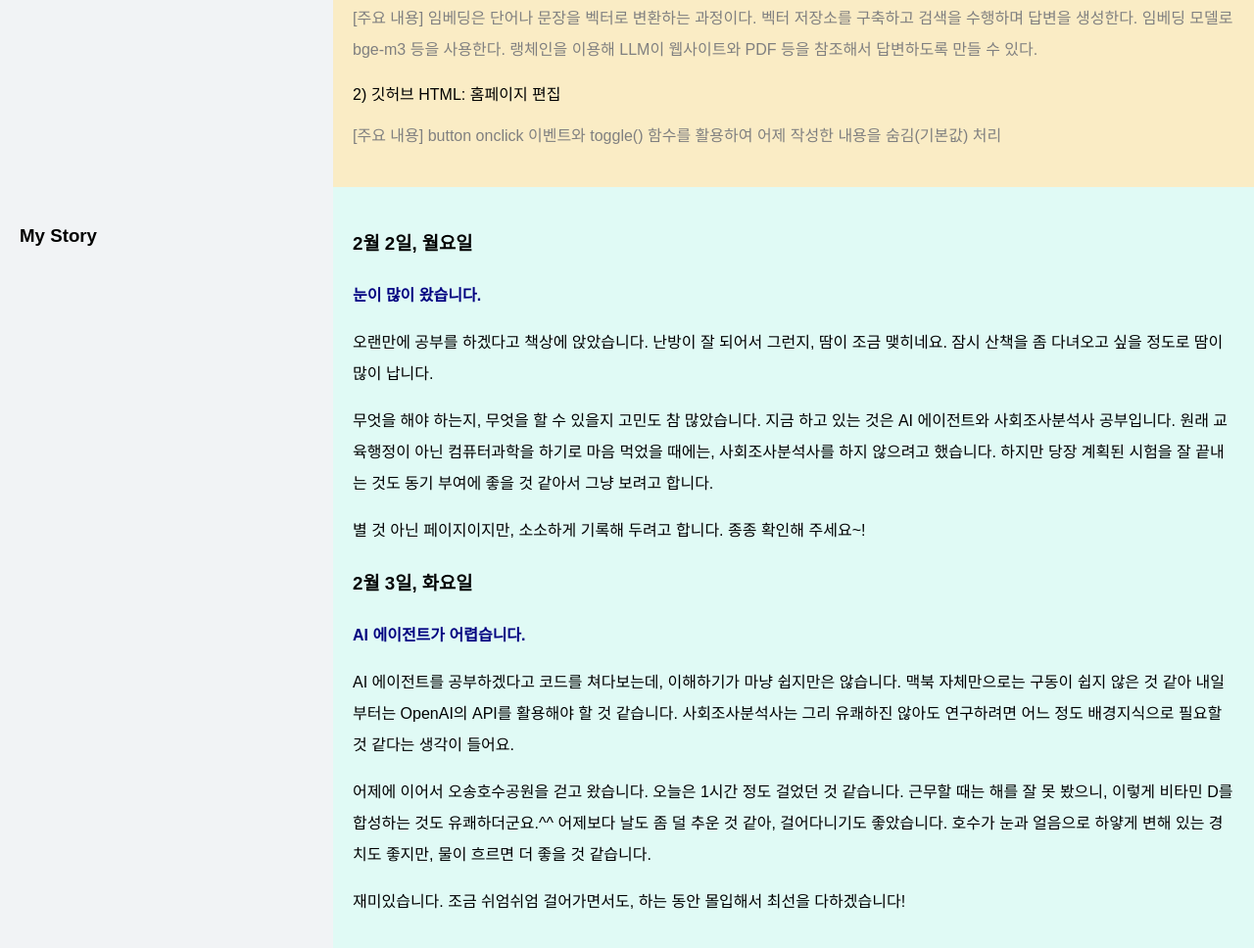
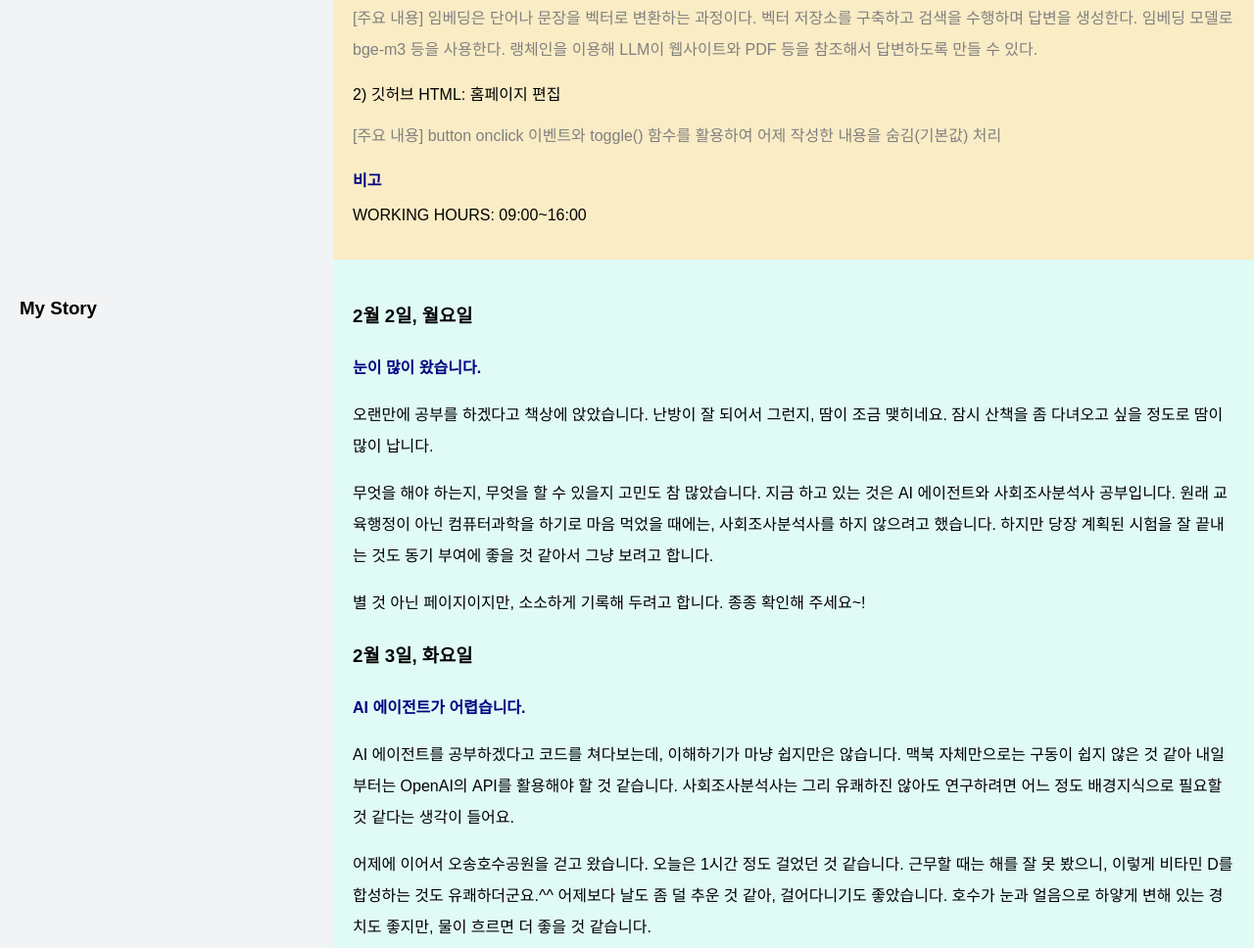
Before and after one commit to hwang-ih/hwang-ih.github.io, a plain HTML site: page index.html in a window 1280 px wide. Shown: the part 1246-2214 px from the top of the page at 98% size. Drawn offline with Linux system fonts and the light colour scheme.

Commit message:
Update index.html

```diff
--- a/index.html
+++ b/index.html
@@ -66,7 +66,7 @@
                     <p>2) 사회조사분석사 2급 유튜브 문제풀이 수강: ~1시간 37분 25초</p>
                     <p>3) AI 에이전트 실습: 랭체인의 기본</p>
                     <p><span style="color: navy; font-weight: bold;">비고</span></p>
-                    <p>WORK TIME: 09:00~16:00</p>
+                    <p>WORKING HOURS: 09:00~16:00</p>
 
                 </div>
 
@@ -92,6 +92,8 @@
                 <p><span style="color: gray; line-height: 2.0">
                     [주요 내용] button onclick 이벤트와 toggle() 함수를 활용하여 어제 작성한 내용을 숨김(기본값) 처리
                 </span></p>
+                <p><span style="color: navy; font-weight: bold;">비고</span></p>
+                <p>WORKING HOURS: 09:00~16:00</p>
             </div>
         </div>
 
```
